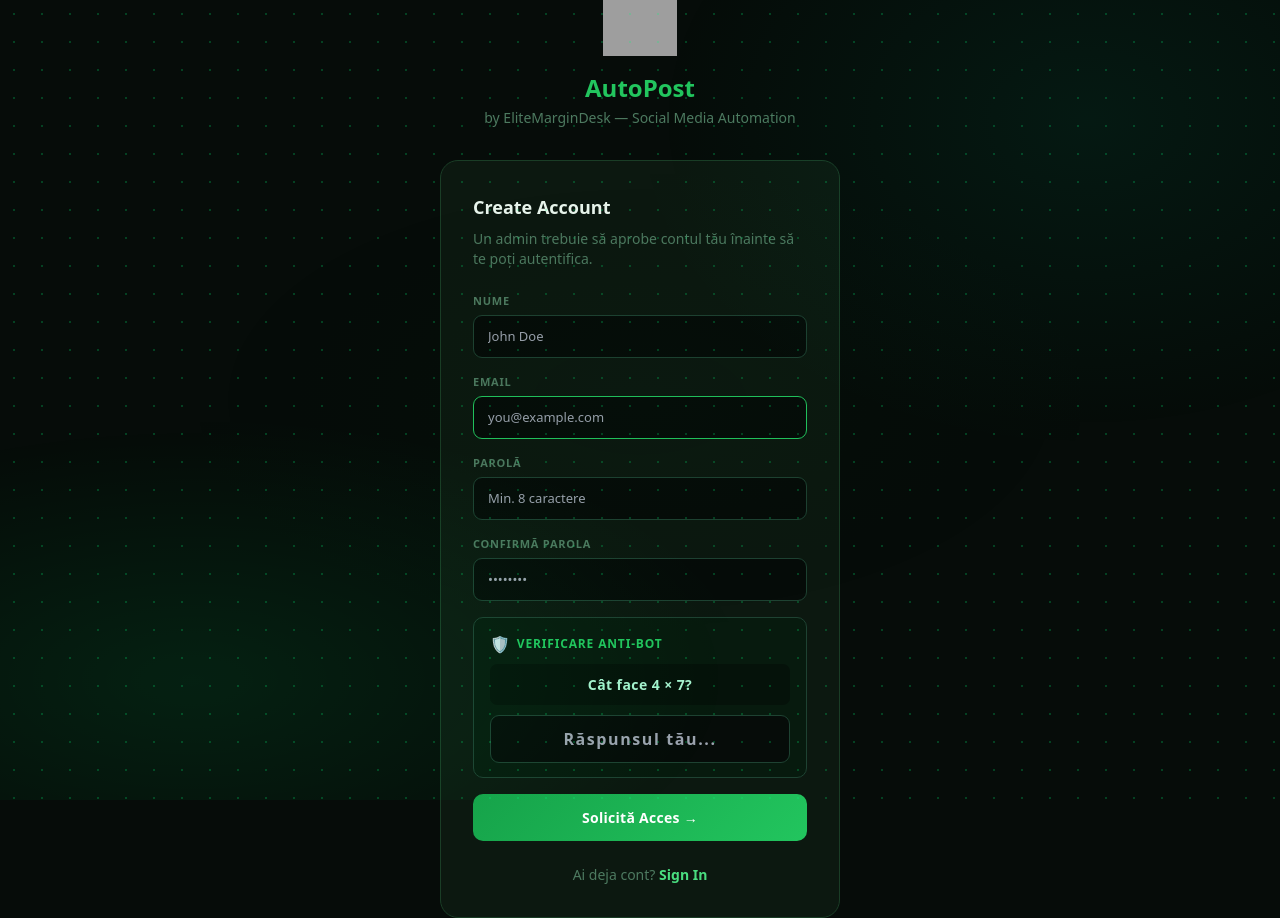
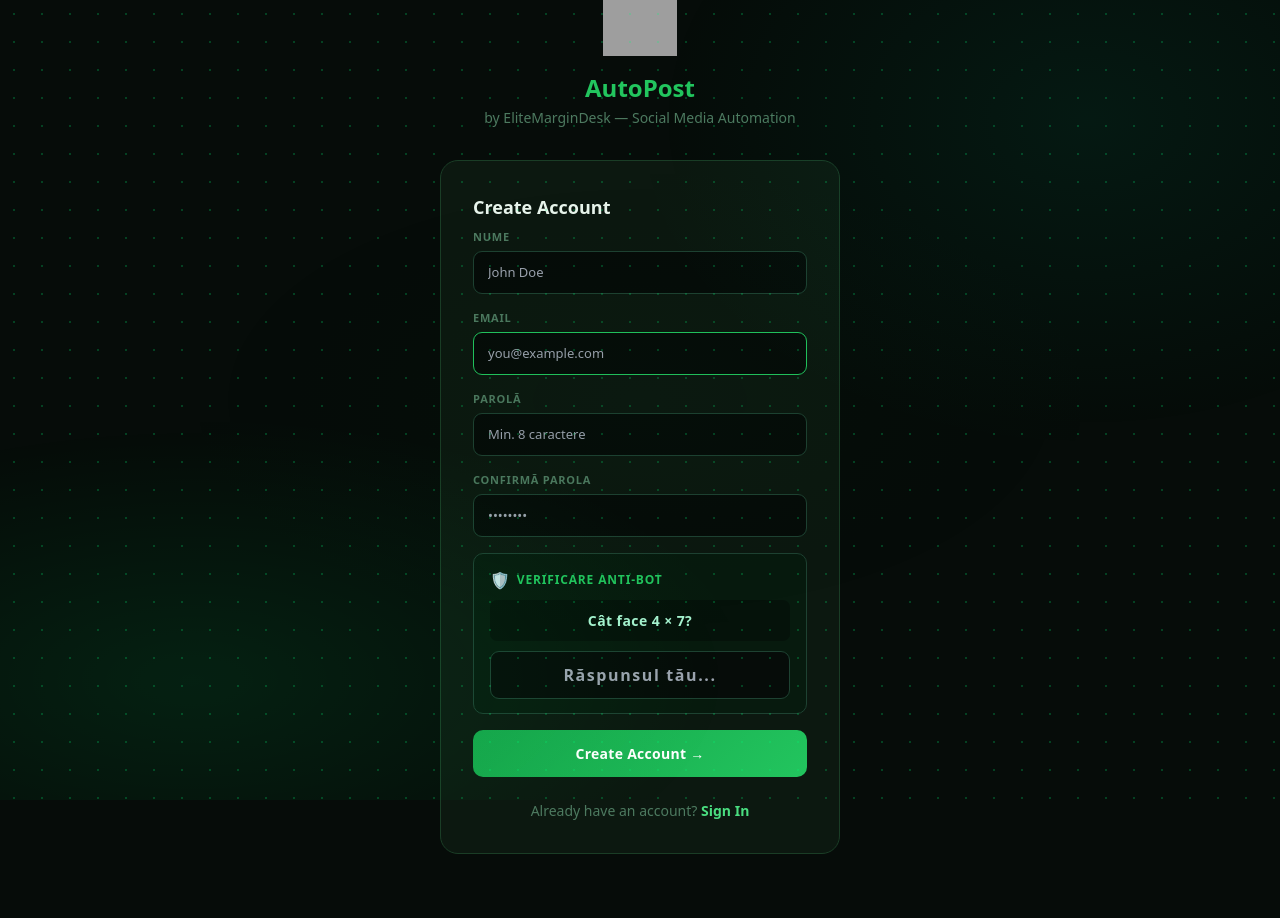
Before and after one commit to lcstwist-cmd/autopost-dashboard, a FastAPI app: page /register in a window 1280 px wide. After the commit the page ends 854 px from the top, so only its background shows below. Run offline with FastAPI, Linux system fonts and the light colour scheme; grey boxes are pictures that could not be loaded.

Commit message:
Register: remove approval message, add i18n (EN/RO), auto-login flow
Co-Authored-By: Claude Sonnet 4.6 <noreply@anthropic.com>

```diff
--- a/src/dashboard/static/i18n.js
+++ b/src/dashboard/static/i18n.js
@@ -10,6 +10,11 @@
 
   var T = {
     en: {
+      /* ── Auth ─────────────────────────────────── */
+      'auth.register_title': 'Create Account',
+      'auth.register_btn':   'Create Account →',
+      'auth.have_account':   'Already have an account?',
+      'auth.sign_in':        'Sign In',
       /* ── Nav / common ─────────────────────────── */
       'nav.dashboard':    'Dashboard',
       'nav.backoffice':   'Backoffice',
@@ -679,6 +684,11 @@
     },
 
     ro: {
+      /* ── Auth ─────────────────────────────────── */
+      'auth.register_title': 'Înregistrare',
+      'auth.register_btn':   'Înregistrează-te →',
+      'auth.have_account':   'Ai deja cont?',
+      'auth.sign_in':        'Autentifică-te',
       /* ── Nav / common ─────────────────────────── */
       'nav.dashboard':    'Dashboard',
       'nav.backoffice':   'Backoffice',
--- a/src/dashboard/templates/register.html
+++ b/src/dashboard/templates/register.html
@@ -81,21 +81,7 @@ body::after {
   </div>
 
   <div class="card">
-    <h2 class="text-lg font-bold mb-2" style="color:#e8f5ec;">Create Account</h2>
-
-    {% if pending %}
-    <div class="mb-4 px-4 py-3 rounded-lg text-sm" style="background:#071a0d;border:1px solid #166534;color:#4ade80;">
-      ✅ Account creat! Un admin va aproba contul tău în scurt timp.
-    </div>
-    <p class="text-center mt-4">
-      <a href="/login" style="color:#4ade80;font-size:14px;">← Înapoi la Login</a>
-    </p>
-
-    {% else %}
-
-    <p class="text-sm mb-6" style="color:#4d7a60;">
-      Un admin trebuie să aprobe contul tău înainte să te poți autentifica.
-    </p>
+    <h2 class="text-lg font-bold mb-2" style="color:#e8f5ec;" data-i18n="auth.register_title">Create Account</h2>
 
     {% if error %}
     <div class="mb-4 px-4 py-3 rounded-lg text-sm" style="background:#1c0a0a;border:1px solid #7f1d1d;color:#f87171;">
@@ -135,16 +121,16 @@ body::after {
         <input type="hidden" name="captcha_token" value="{{ captcha_token }}">
       </div>
 
-      <button type="submit" class="btn-primary mt-2">Solicită Acces →</button>
+      <button type="submit" class="btn-primary mt-2" data-i18n="auth.register_btn">Create Account →</button>
     </form>
 
     <p class="text-center text-sm mt-6" style="color:#4d7a60;">
-      Ai deja cont?
-      <a href="/login" style="color:#4ade80;font-weight:600;">Sign In</a>
+      <span data-i18n="auth.have_account">Already have an account?</span>
+      <a href="/login" style="color:#4ade80;font-weight:600;" data-i18n="auth.sign_in">Sign In</a>
     </p>
-    {% endif %}
   </div>
 
 </div>
+<script src="/static/i18n.js"></script>
 </body>
 </html>
```
